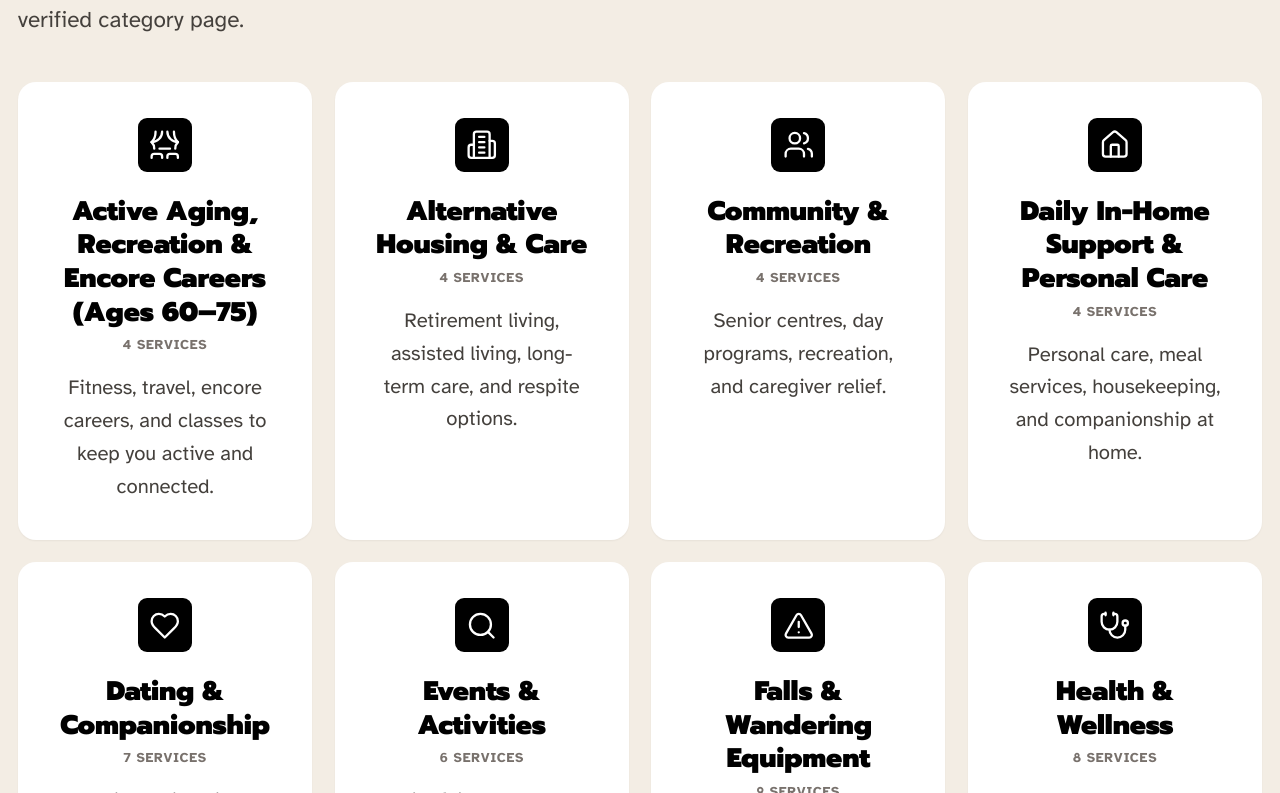
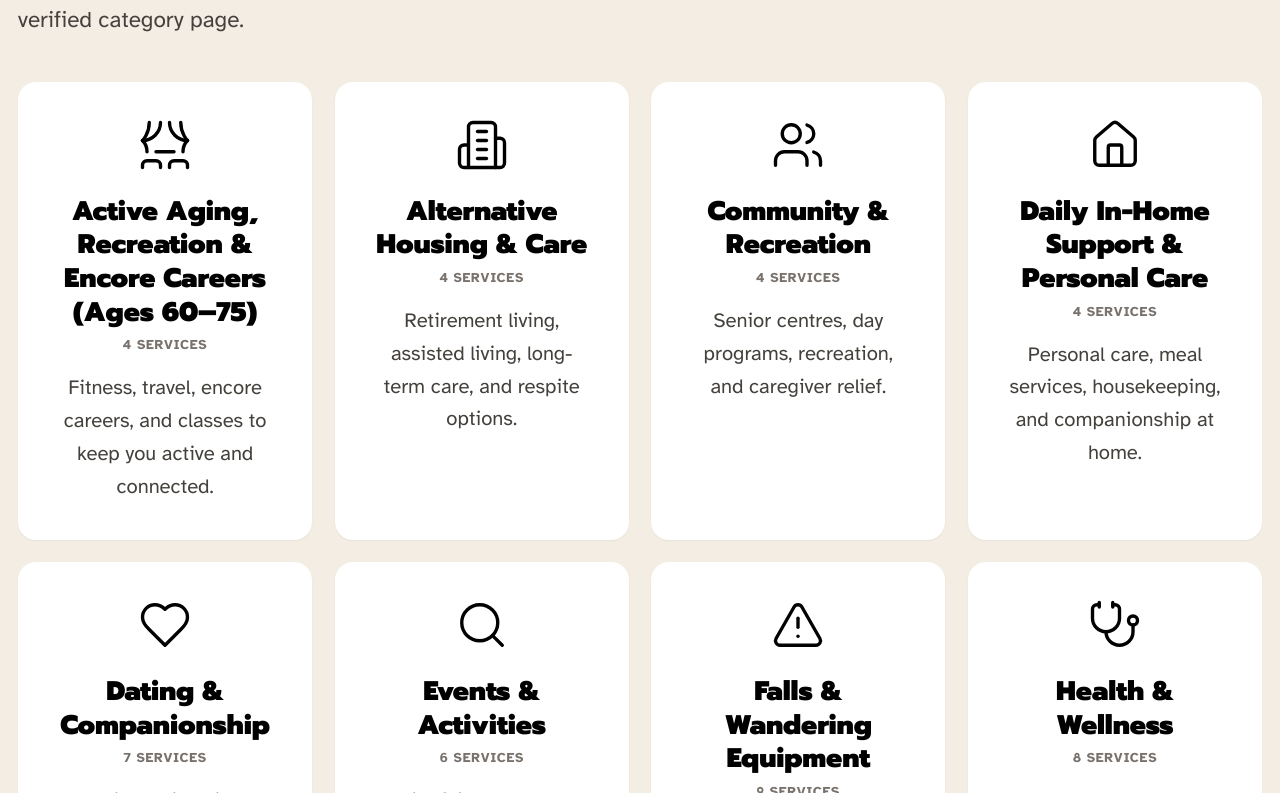
Before and after one commit to cathamaoui/OnlyForSeniors, a Next.js app: page / in a window 1280 px wide. Shown: the part 947-1740 px from the top of the page. Built offline with nearby package versions, Linux system fonts and the light colour scheme.

Commit message:
PR17: category card icons — transparent bg, black stroke, no tile

```diff
--- a/src/components/ui/CategoryCard.tsx
+++ b/src/components/ui/CategoryCard.tsx
@@ -33,9 +33,9 @@ export function CategoryCard({ category, description }: Props) {
       href={`/categories/${category.slug}/`}
       className="group flex flex-col items-center text-center bg-white rounded-2xl p-6 sm:p-8 shadow-sm hover:shadow-md hover:-translate-y-0.5 transition-all duration-200"
     >
-      {/* Black icon tile — taste-skill style */}
-      <div className="w-12 h-12 bg-black rounded-lg flex items-center justify-center mb-5">
-        <Icon className="w-7 h-7 text-white" strokeWidth={1.75} aria-hidden="true" />
+      {/* Icon — transparent background, black stroke. No tile, no border. */}
+      <div className="mb-5">
+        <Icon className="w-12 h-12 text-black" strokeWidth={1.5} aria-hidden="true" />
       </div>
 
       {/* Title */}
```
